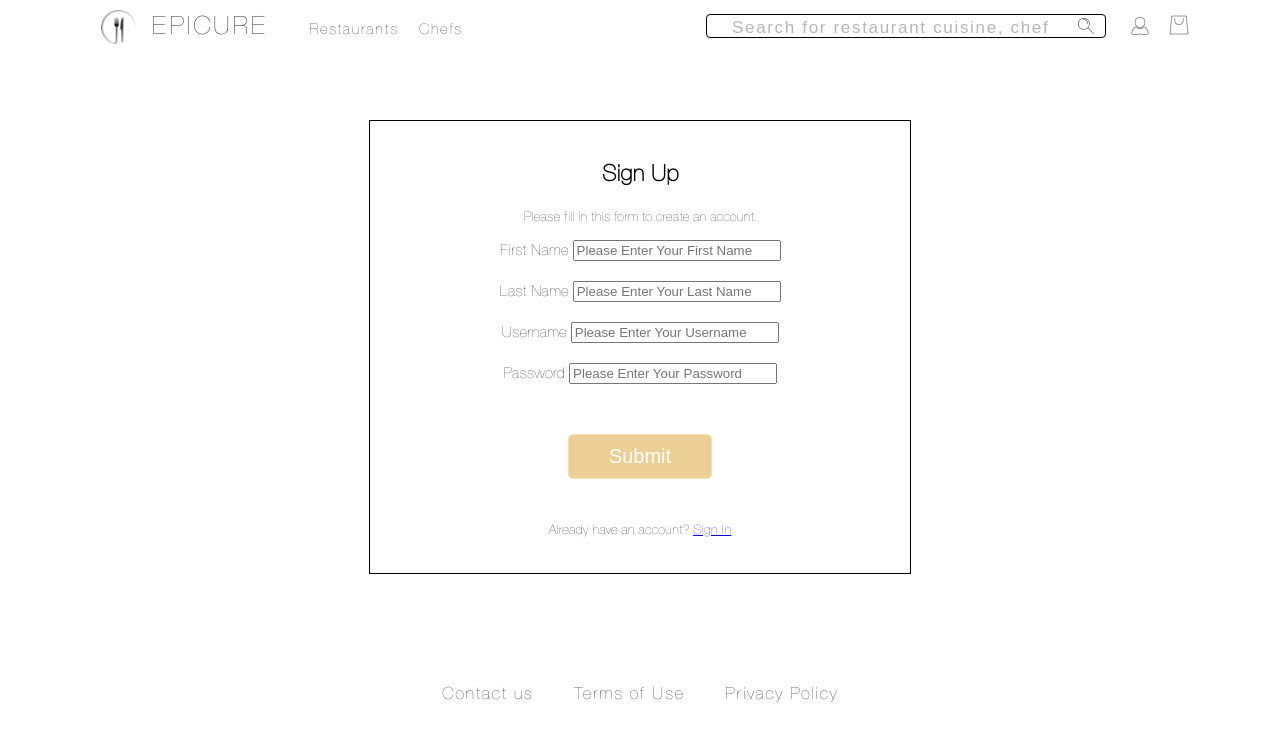
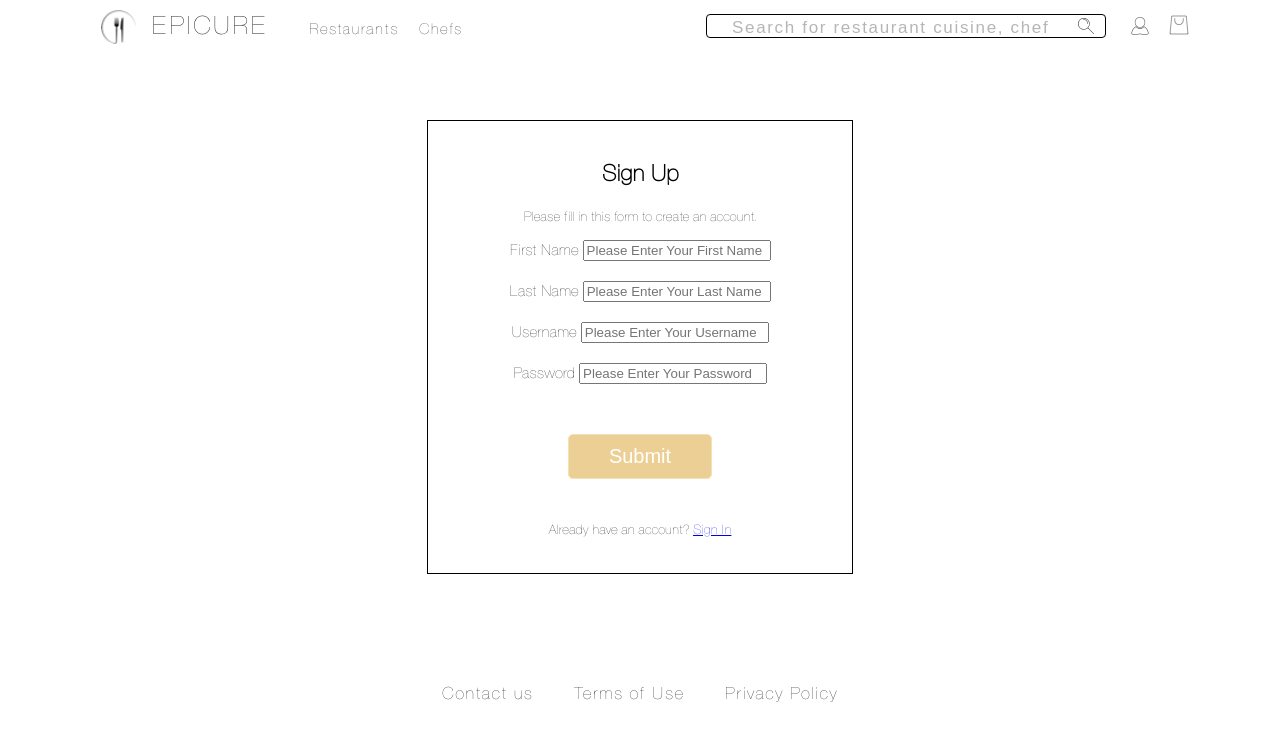
Before and after one commit to TrellixVulnTeam/EpicureApp_XEB9, a React (Create React App) app: page /signup in a window 1280 px wide. Shown: the top 738 px of the page. Built offline with nearby package versions, Linux system fonts and the light colour scheme.

Commit message:
Responsive Signin+Signup pages

```diff
--- a/src/components/layout/form/Input.css
+++ b/src/components/layout/form/Input.css
@@ -1 +1 @@
-.input{width:200px;margin-bottom:20px}.radio-input{text-align:left;padding-left:20px}@media screen and (min-width: 800px){.radio-input{margin-left:35%}}
+.input{margin-bottom:20px}.radio-input{text-align:left;padding-left:20px}@media screen and (min-width: 800px){.radio-input{margin-left:35%}}
--- a/src/components/layout/form/Input.scss
+++ b/src/components/layout/form/Input.scss
@@ -1,5 +1,4 @@
 .input {
-    width: 200px;
     margin-bottom: 20px;
 }
 
--- a/src/components/user/User.css
+++ b/src/components/user/User.css
@@ -1 +1 @@
-form{width:500px;padding:20px;margin:80px auto;border:1px solid #000}input{text-align:left}
+form{padding:20px;margin:80px auto;border:1px solid #000;width:55%}input{text-align:left;width:180px}@media screen and (min-width: 1200px){form{width:30%}}
--- a/src/components/user/User.scss
+++ b/src/components/user/User.scss
@@ -1,10 +1,17 @@
 form {
-    width: 500px;
     padding: 20px;
     margin: 80px auto;
     border: 1px solid black;
+    width: 55%
 }
 
 input {
     text-align: left;
+    width:  180px;
 }
+
+@media screen and (min-width: 1200px) {
+    form {
+        width: 30%;
+    }
+}
```
